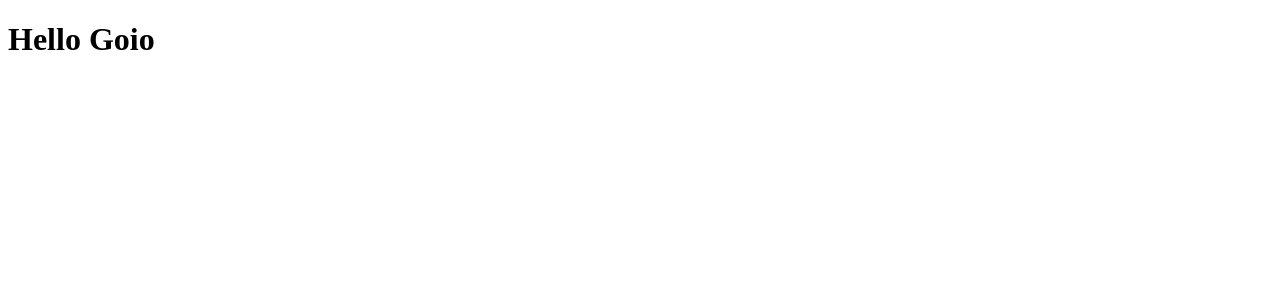
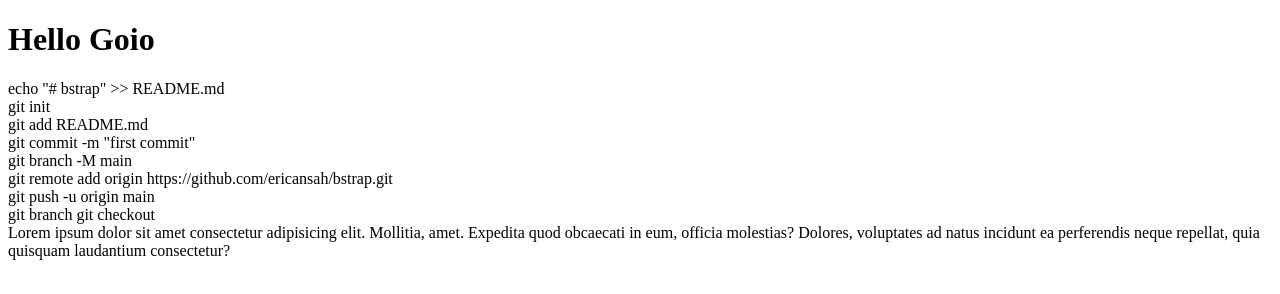
Before and after one commit to ericansah/goio-repo, a plain HTML site: page index.html in a window 1280 px wide. Drawn offline with Linux system fonts and the light colour scheme.

Commit message:
Lorem
Added Lorem

```diff
--- a/index.html
+++ b/index.html
@@ -8,5 +8,22 @@
 </head>
 <body>
     <h1>Hello Goio</h1>
+    <d>
+        echo "# bstrap" >> README.md<br>
+git init<br>
+git add README.md<br>
+git commit -m "first commit"<br>
+git branch -M main<br>
+git remote add origin https://github.com/ericansah/bstrap.git<br>
+git push -u origin main<br>
+git branch
+git checkout
+    </d>
+
+
+    <div>Lorem ipsum dolor sit amet consectetur adipisicing elit. Mollitia, amet.
+        Expedita quod obcaecati in eum, officia molestias? Dolores, voluptates ad
+        natus incidunt ea perferendis neque repellat, quia quisquam laudantium consectetur?
+    </div>
 </body>
 </html>
```
